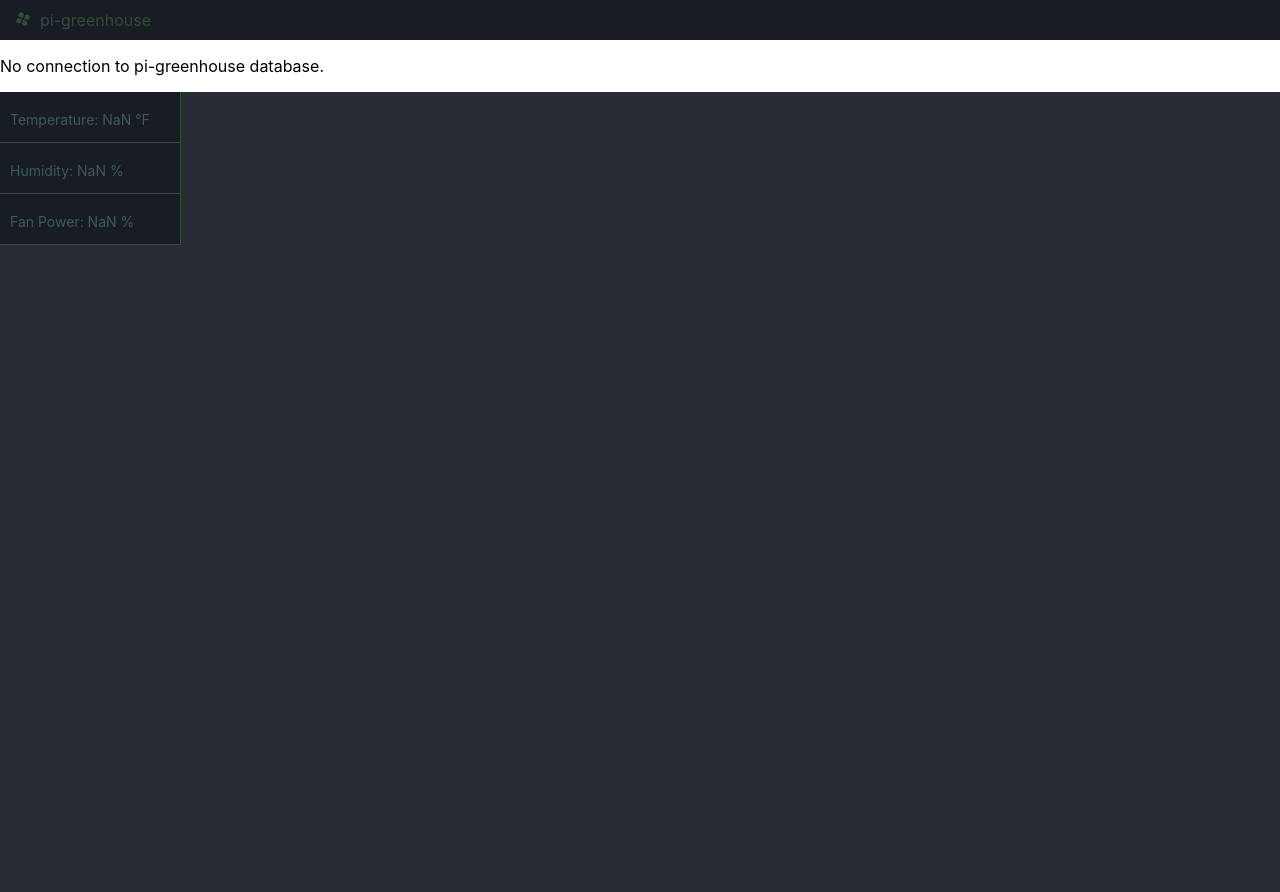
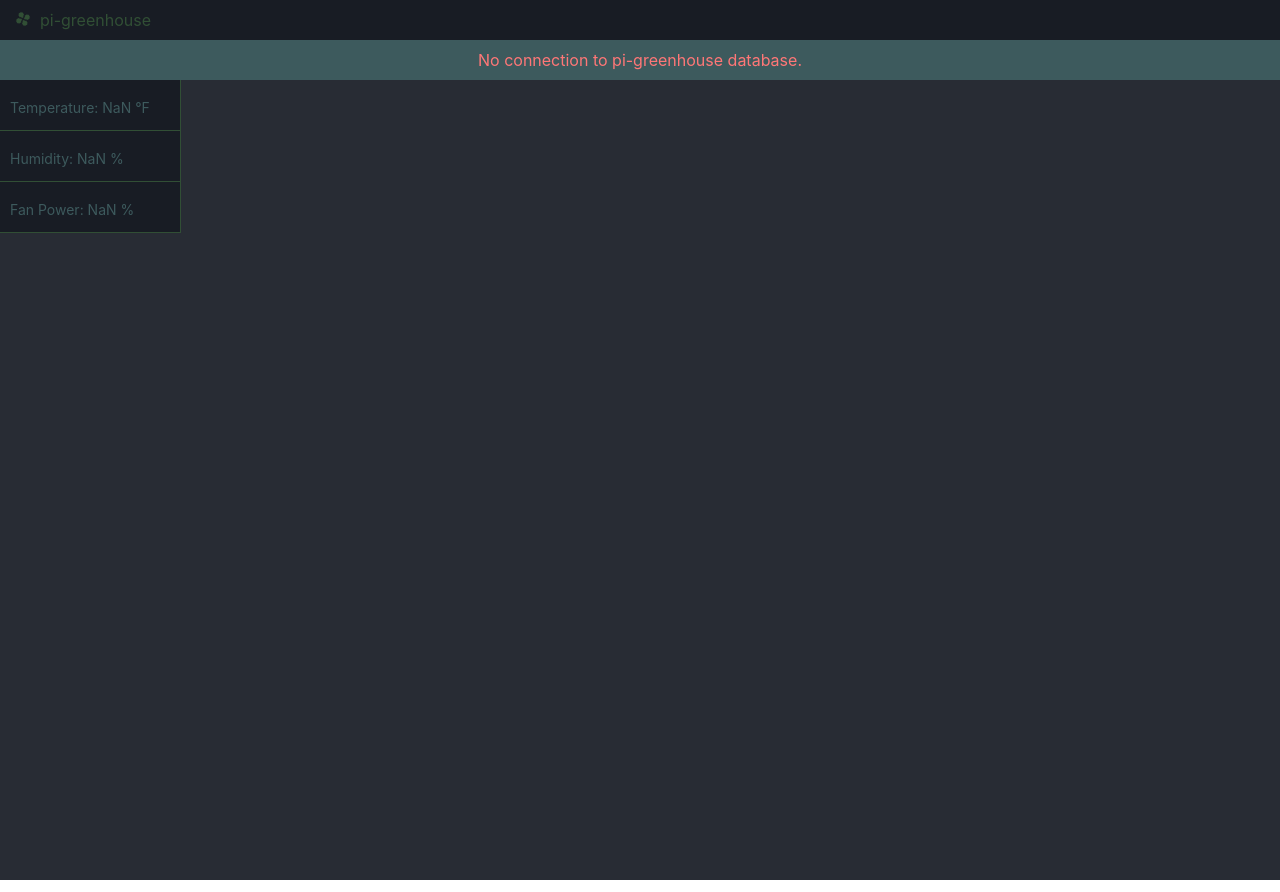
Before and after one commit to irish3725/pi-greenhouse, a React (Create React App) app: page / in a window 1280 px wide. Built offline with nearby package versions, Linux system fonts and the light colour scheme; no server answers.

Commit message:
added no connection banner

```diff
--- a/src/App.js
+++ b/src/App.js
@@ -1,15 +1,13 @@
 import React from 'react';
 import './App.css';
 
-import NavBar from './components/NavBar';
-import Banner from './components/Banner';
+import Header from './components/Header';
 import Stats from './components/Stats';
 
 function App() {
   return (
     <div className="App">
-      <NavBar />
-      <Banner />
+      <Header />
       <div className='pi-greenhouse-page'>
         <Stats />
       </div>
--- a/src/components/Banner.css
+++ /dev/null
@@ -1,24 +0,0 @@
-
-.pi-greenhouse-banner {
-  background-color: #888888;
-}
-
-/*
-.pi-greenhouse-banner {
-  background-color: #3D5A5D;
-  padding: 10px 16px;
-}
-
-.pi-greenhouse-banner p {
-  color: #314F53;
-  text-decoration: none;
-  text-align: center;
-  padding: 10px;
-}
-
-.sticky {
-  position: fixed;
-  top: 0;
-  width: 100%;
-}
-*/
--- a/src/components/Banner.js
+++ /dev/null
@@ -1,12 +0,0 @@
-import React from 'react';
-import './Banner.css';
-
-class Banner extends React.Component {
-  render() {
-    return <div classname='pi-greenhouse-banner'>
-      <p>No connection to pi-greenhouse database.</p>
-    </div>
-  };
-};
-
-export default Banner;
--- a/src/components/NavBar.css
+++ b/src/components/Header.css
@@ -1,18 +1,34 @@
 
-.pi-greenhouse-header {
+header {
   background-color: #181c24;
-  padding: 10px 16px;
+  padding: 0px;
 }
 
-.pi-greenhouse-header a {
+.nav-bar {
+  padding: 10px 16px;
+  margin: 0;
+}
+
+.nav-bar a {
   color: #314F35;
   text-decoration: none;
   padding: 10px;
-
 }
 
-.pi-greenhouse-header a:hover {
+.nav-bar a:hover {
   color: #415F45;
+}
+
+.banner {
+  background-color: #3D5A5D;
+  margin: 0;
+}
+
+.banner p {
+  color: #FF7777;
+  text-align: center;
+  padding: 10px;
+  margin: 0;
 }
 
 .sticky {
@@ -22,16 +38,15 @@
 }
 
 @media (prefers-reduced-motion: no-preference) {
-  .pi-greenhouse-logo {
-    animation: pi-greenhouse-logo-spin infinite 30s linear;
+  .logo {
+    animation: logo-spin infinite 30s linear;
   }
 }
 
-@keyframes pi-greenhouse-logo-spin {
+@keyframes logo-spin {
   from {
     transform: rotate(0deg);
   } to {
     transform: rotate(360deg);
   }
-
 }
--- /dev/null
+++ b/src/components/Header.js
@@ -0,0 +1,35 @@
+import React from 'react';
+import logo from '../clover.png';
+import './Header.css';
+
+/* informational banner */
+class Banner extends React.Component {
+  render() {
+    return <div className='banner'>
+      <p>No connection to pi-greenhouse database.</p>
+    </div>
+  };
+};
+
+/* navigation bar */
+class NavBar extends React.Component {
+  render() {
+    return <div className='nav-bar'>
+      <img src={logo} className='logo' alt='logo' />
+      <a href='/'>pi-greenhouse</a>
+    </div>
+  };
+};
+
+
+/* header */
+class Header extends React.Component {
+  render() {
+    return <header>
+      <NavBar />
+      <Banner />
+    </header>
+  };
+};
+
+export default Header;
--- a/src/components/NavBar.js
+++ /dev/null
@@ -1,14 +0,0 @@
-import React from 'react';
-import logo from '../clover.png';
-import './NavBar.css';
-
-class NavBar extends React.Component {
-  render() {
-    return <header className='pi-greenhouse-header'>
-      <img src={logo} className='pi-greenhouse-logo' alt='logo' />
-      <a href='/'>pi-greenhouse</a>
-    </header>
-  };
-}
-
-export default NavBar;
--- a/src/index.css
+++ b/src/index.css
@@ -6,8 +6,3 @@ body {
   -webkit-font-smoothing: antialiased;
   -moz-osx-font-smoothing: grayscale;
 }
-
-code {
-  font-family: source-code-pro, Menlo, Monaco, Consolas, 'Courier New',
-    monospace;
-}
```
Also changed, not shown: package.json (+10 -4 lines), 22 other files (tests, documents, lock files or other folders).
